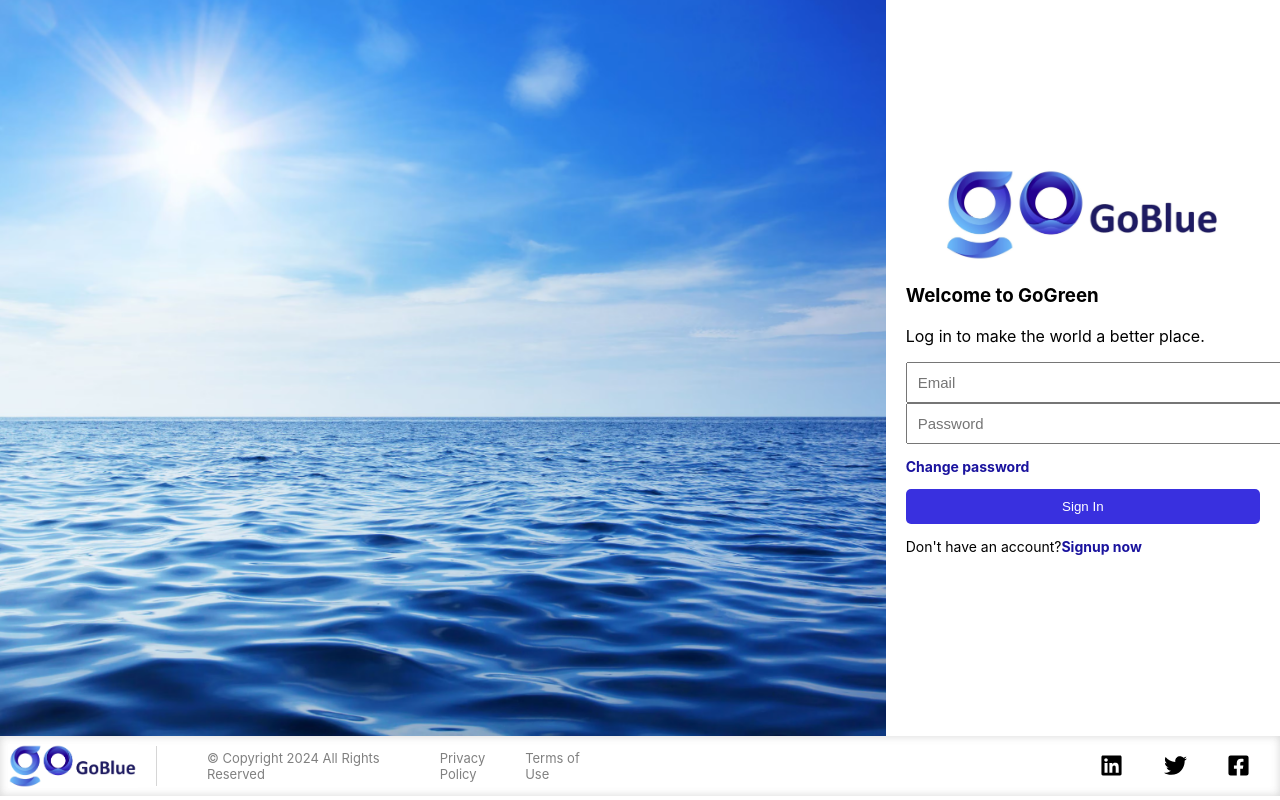
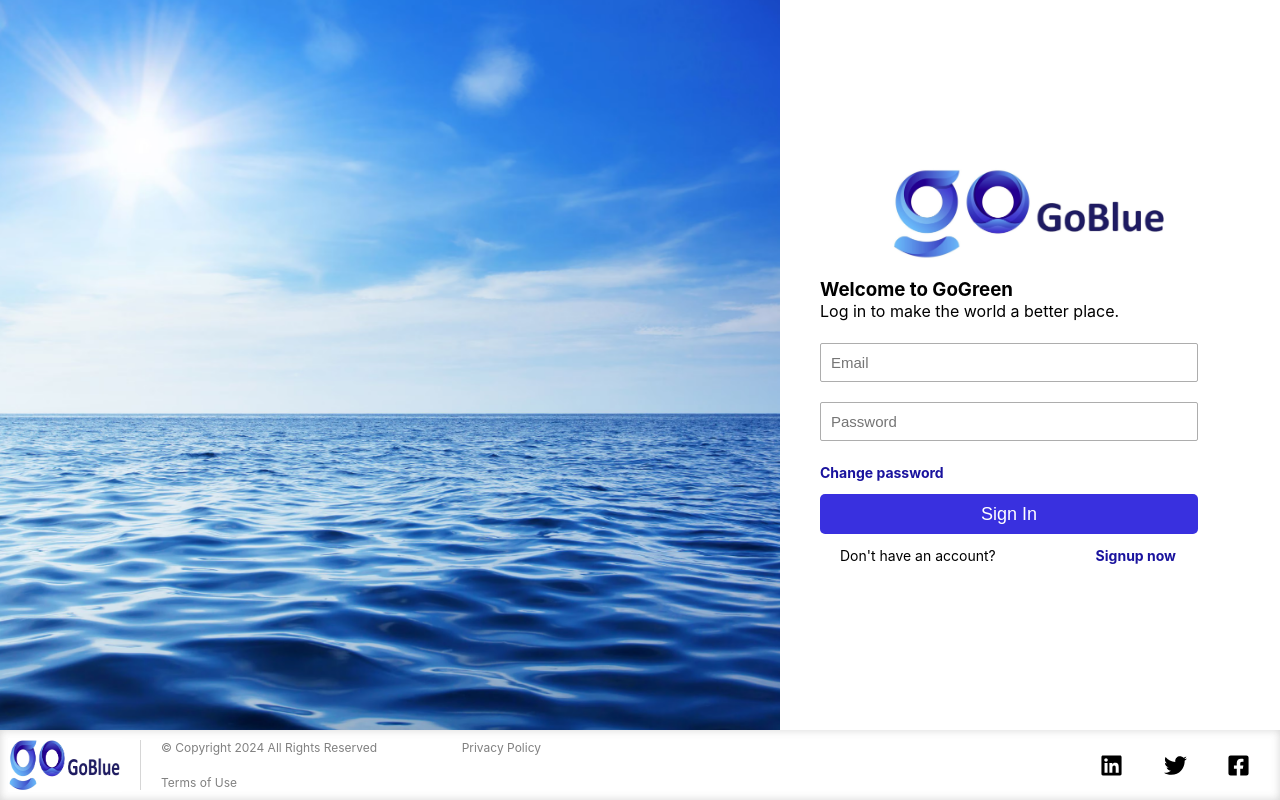
Before and after one commit to RamonMaximiliano/goblue, a React (Create React App) app: page / in a window 1280 px wide. Built offline with nearby package versions, Linux system fonts and the light colour scheme.

Commit message:
feat:login finished

```diff
--- a/src/App.css
+++ b/src/App.css
@@ -1,20 +1,36 @@
-.main-div{
-  display:flex;
-  justify-content: space-between;
-  height:100%;
-}
+
 
 .App{
   display:flex;
   flex-direction: column;
-  height: 92vh;
+  height: 100vh;
   justify-content: space-between;
 }
 
+.main-div{
+  display:flex;
+  justify-content: space-between;
+  height:100vh;
+}
+
 .main-img {
-  width: 100%;
-  height: 92vh;
+  width:100%;
+  height: 100%;
   background-size: cover;
   background-position: center;
   background-repeat: no-repeat;
+  z-index: 0;
+  overflow: hidden;
 }
+.main-side {
+  min-width:500px;
+  height: 100%;
+  z-index: 1;
+  position: relative;
+  overflow: hidden;
+  display: flex;
+}
+
+@media (max-width: 768px) {
+
+}
--- a/src/App.tsx
+++ b/src/App.tsx
@@ -10,19 +10,23 @@ import { Footer } from './components/Footer/Footer';
 function App() {
   return (
     <div className="App">
+
       <div className="main-div">
 
         <div className="main-img" style={{ backgroundImage: `url(${oceanImage})` }}></div>
-
+        <div className="main-side">
         <Routes>
           <Route path="/" element={<Login />} />
           <Route path="/ChangePassword" element={<Reset />} />
           <Route path="/Register" element={<Register />} />
           <Route path="/Logged" element={<Logged />} />
         </Routes>
+        </div>
       </div>
 
       <Footer />
+
+
     </div>
   );
 }
--- a/src/components/Footer/Footer.tsx
+++ b/src/components/Footer/Footer.tsx
@@ -8,21 +8,20 @@ export const Footer = () => {
     return (
         <>
             <footer className="footer" id="footer">
-
                 <div className="footer-left">
                     <img src={logo} alt={"Logo Image"} className="footer-image"/>
                     <div className="border"></div>
                     <ul className="footer-list">
-                            <li className="m-2">© Copyright 2024 All Rights Reserved</li>
+                        <li>© Copyright 2024 All Rights Reserved</li>
+
                             <a href="https://ramonmaximiliano.github.io/Portfolio2023/" target="_blank">
-                                <li className="hover:underline cursor-pointer duration-200 m-2">Privacy Policy</li>
+                                <li>Privacy Policy</li>
                             </a>
                             <a href="https://ramonmaximiliano.github.io/Portfolio2023/" target="_blank">
-                                <li className="hover:underline cursor-pointer duration-200 m-2">Terms of Use</li>
+                                <li>Terms of Use</li>
                             </a>
                     </ul>
                 </div>
-
                 <ul className="icons-list">
                     <FaLinkedin size={23} className="footer-icons" />
                     <FaTwitter size={23} className="footer-icons" />
--- a/src/components/Footer/styles.css
+++ b/src/components/Footer/styles.css
@@ -1,13 +1,20 @@
+*{
+  padding: 0;
+  margin: 0;
+}
+
 .footer {
   display: flex;
   justify-content: space-between;
   padding: 0;
   box-sizing: border-box;
   box-shadow: inset 0px 0.1px 8px rgba(114, 114, 114, 0.3);
+  flex-wrap: wrap;
 }
 
 .footer-left {
   display: flex;
+  flex-wrap: wrap;
 }
 
 .footer-image {
@@ -20,21 +27,28 @@
     margin:10px;
 }
 
-.footer-list {
+.footer-list{
   display: flex;
   list-style: none;
-  width: 400px;
-  justify-content: space-between;
-  font-size: small;
-  align-items: center;
+  max-width: 400px;
+  font-size: 12px;
   text-decoration: none;
   color: gray;
+  flex-wrap: wrap;
+
+  justify-content: space-between;
+  align-items: center;
 }
 
 .footer-list a {
   text-decoration: none;
   color: gray;
 }
+.footer-list li {
+  margin:10px;
+}
+
+
 .footer-list a:hover {
   text-decoration: underline;
 }
--- a/src/components/Login/Login.tsx
+++ b/src/components/Login/Login.tsx
@@ -6,9 +6,8 @@ export const Login = () => {
         <>
             <div className="login-main">
                 <div className="logo-login">
-                <img src={logo}  />
+                    <img src={logo} />
                 </div>
-
                 <div>
                     <h3>Welcome to GoGreen</h3>
                     <p>Log in to make the world a better place.</p>
--- a/src/components/Login/styles.css
+++ b/src/components/Login/styles.css
@@ -1,47 +1,89 @@
-.login-main{
-    width:40%;
-    margin:auto;
+* {
+  margin: 0;
+  padding: 0;
+  box-sizing: border-box;
+}
+
+.login-main {
+  width: 100%;
+  height: 60%;
+  margin-left: 20px;
+  margin-right: 20px;
+  margin-top: auto;
+  margin-bottom: auto;
   display: flex;
   flex-direction: column;
-    align-items: left;
-    padding:20px;
+  padding: 20px;
+  justify-content: space-between;
 }
 
-.logo-login{
-    margin:auto;
+.logo-login {
+  margin-left: auto;
+  margin-right: auto;
 }
 
-.logo-login img{
-    max-width:280px;
+.logo-login img {
+  max-width: 280px;
 }
 
-.login-input{
-    display:flex;
+.login-input {
+  display: flex;
   flex-direction: column;
 }
 
-.login-input input{
-   padding:10px;
+.login-input input {
+  padding: 10px;
   font-size: 15px;
-   width:100%;
+  width: 90%;
+  margin-top: 10px;
+  margin-bottom: 10px;
+  border: 1px solid rgb(173, 173, 173);
+  border-radius: 2px;
+  transition: all 100ms;
 }
 
-.anchor{
+.login-input input:focus {
+  outline: none;
+  border-color: #2920d6;
+  transition: all 100ms;
+}
+
+.anchor {
   text-decoration: none;
-    color:#1a139e;
+  color: #1a139e;
   font-weight: bold;
   font-size: 14px;
+  transition: all 100ms;
 }
 
-.signup-link{
-    display:flex;
-    font-size: 14px;
+.anchor:hover {
+  text-decoration: underline;
+  transition: all 100ms;
 }
 
-.signin-button{
-    color:white;
+.signup-link {
+  width: 80%;
+  justify-content: space-between;
+  display: flex;
+  font-size: 14px;
+  margin-left: 20px;
+  margin-right: 20px;
+}
+
+.signin-button {
+  color: white;
+  width: 90%;
+  height: 40px;
   background-color: #3930df;
   border: none;
-    padding:10px;
+  padding: 10px;
   border-radius: 5px;
+  font-size: 18px;
+  transition: all 100ms;
 }
+
+.signin-button:hover {
+  background-color: #1912a5;
+  cursor: pointer;
+  transition: all 100ms;
+}
```
Lines whose indentation alone changed are shown as unchanged.
